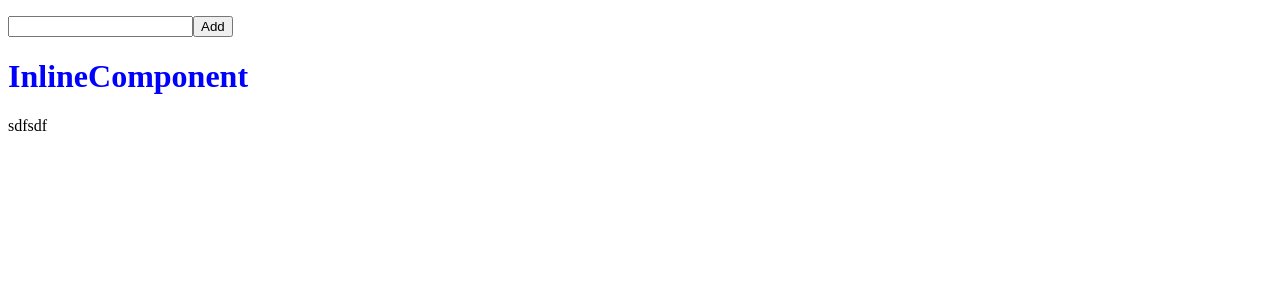
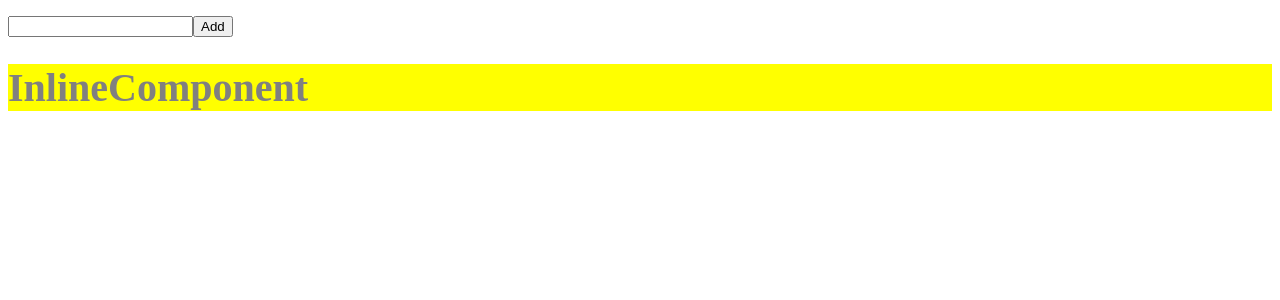
Before and after one commit to jchancoding/todoapp, a React (Vite) app: page / in a window 1280 px wide. Shown: the top 300 px of the page. Built offline with nearby package versions, Linux system fonts and the light colour scheme.

Commit message:
Add basic CSS
Added style.css text styles for header class

```diff
--- a/index.html
+++ b/index.html
@@ -11,4 +11,3 @@
     <script type="module" src="/src/main.jsx"></script>
   </body>
 </html>
-sdfsdf
--- a/src/components/InlineComponent.jsx
+++ b/src/components/InlineComponent.jsx
@@ -1,9 +1,9 @@
 import React from "react";
-const header = { color: "blue", fontsize: "140px" };
+import "../css/style.css";
 export default function InlineComponent() {
   return (
     <div>
-      <h1 style={header}>InlineComponent</h1>
+      <h1 className="header">InlineComponent</h1>
     </div>
   );
 }
--- /dev/null
+++ b/src/css/style.css
@@ -0,0 +1,5 @@
+.header {
+  color: grey;
+  background-color: yellow;
+  font-size: 40px;
+}
```
